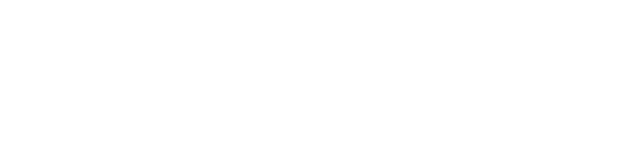
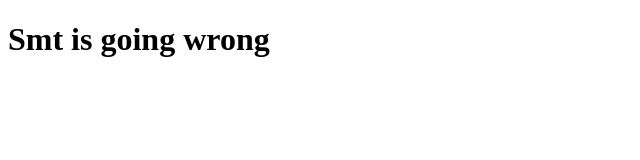
Before and after one commit to AxSl1m/MarketPlace, a plain HTML site: page index.html in a window 1280 px wide. Shown: the whole page, without its empty margins (0-640 px from the left). Drawn offline with Linux system fonts and the light colour scheme.

Commit message:
add <h1>

```diff
--- a/index.html
+++ b/index.html
@@ -7,6 +7,7 @@
 </head>
 <body>
 	<head></head>
+	<h1>Smt is going wrong</h1>
 
 </body>
 </html>
```
